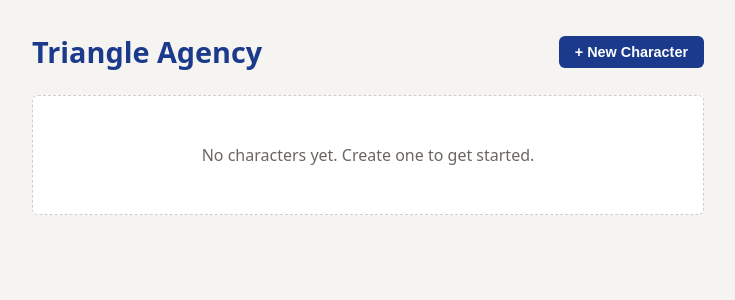
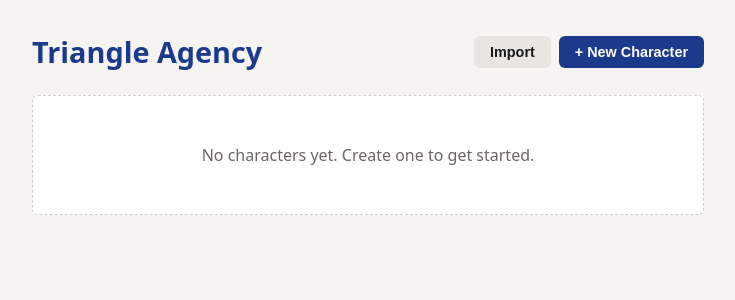
Before and after one commit to RuvikCube-King/Triangle-Agency-Character-Manager, a React (Vite) app: page / in a window 1280 px wide. Shown: the top 300 px of the page, without its empty margins (272-1007 px from the left). Built offline with nearby package versions, Linux system fonts and the light colour scheme.

Commit message:
Adding character export and import functionality

```diff
--- a/src/App.tsx
+++ b/src/App.tsx
@@ -9,7 +9,7 @@ import './App.css';
 type View = 'roster' | 'sheet' | 'edit';
 
 export function App() {
-  const { characters, addCharacter, updateCharacter, deleteCharacter } = useCharacters();
+  const { characters, addCharacter, updateCharacter, deleteCharacter, importCharacter } = useCharacters();
   const [view, setView] = useState<View>('roster');
   const [selectedId, setSelectedId] = useState<string | null>(null);
 
@@ -58,6 +58,7 @@ export function App() {
           onEdit={handleEdit}
           onDelete={handleDelete}
           onCreateNew={handleCreateNew}
+          onImport={importCharacter}
         />
       )}
       {view === 'sheet' && selectedCharacter && (
--- a/src/components/character/CharacterRoster.css
+++ b/src/components/character/CharacterRoster.css
@@ -37,3 +37,5 @@
 .roster-item-name { font-size: 1.1rem; font-weight: 700; }
 .roster-item-title { font-size: 0.85rem; color: var(--color-muted); }
 .roster-item-actions { display: flex; gap: 0.5rem; }
+
+.roster-header-actions { display: flex; gap: 0.5rem; align-items: center; }
--- a/src/components/character/CharacterRoster.tsx
+++ b/src/components/character/CharacterRoster.tsx
@@ -1,4 +1,5 @@
 import './CharacterRoster.css';
+import { useRef } from 'react';
 import { Character } from '../../types/character';
 
 interface Props {
@@ -7,16 +8,58 @@ interface Props {
   onEdit: (id: string) => void;
   onDelete: (id: string) => void;
   onCreateNew: () => void;
+  onImport: (data: unknown) => boolean;
 }
 
-export function CharacterRoster({ characters, onView, onEdit, onDelete, onCreateNew }: Props) {
+function exportCharacter(char: Character) {
+  const blob = new Blob([JSON.stringify(char, null, 2)], { type: 'application/json' });
+  const url = URL.createObjectURL(blob);
+  const a = document.createElement('a');
+  a.href = url;
+  a.download = `${char.name || 'character'}.json`;
+  a.click();
+  URL.revokeObjectURL(url);
+}
+
+export function CharacterRoster({ characters, onView, onEdit, onDelete, onCreateNew, onImport }: Props) {
+  const fileInputRef = useRef<HTMLInputElement>(null);
+
+  function handleFileChange(e: React.ChangeEvent<HTMLInputElement>) {
+    const file = e.target.files?.[0];
+    if (!file) return;
+    const reader = new FileReader();
+    reader.onload = (ev) => {
+      try {
+        const data = JSON.parse(ev.target?.result as string);
+        const ok = onImport(data);
+        if (!ok) alert('Invalid character file.');
+      } catch {
+        alert('Could not read file.');
+      }
+      e.target.value = '';
+    };
+    reader.readAsText(file);
+  }
+
   return (
     <div className="roster">
       <div className="roster-header">
         <h1>Triangle Agency</h1>
-        <button className="btn btn-primary" onClick={onCreateNew}>
-          + New Character
-        </button>
+        <div className="roster-header-actions">
+          <button className="btn btn-secondary" onClick={() => fileInputRef.current?.click()}>
+            Import
+          </button>
+          <input
+            ref={fileInputRef}
+            type="file"
+            accept=".json,application/json"
+            style={{ display: 'none' }}
+            onChange={handleFileChange}
+          />
+          <button className="btn btn-primary" onClick={onCreateNew}>
+            + New Character
+          </button>
+        </div>
       </div>
 
       {characters.length === 0 ? (
@@ -42,6 +85,9 @@ export function CharacterRoster({ characters, onView, onEdit, onDelete, onCreate
                 <button className="btn btn-secondary" onClick={() => onEdit(char.id)}>
                   Edit
                 </button>
+                <button className="btn btn-secondary" onClick={() => exportCharacter(char)}>
+                  Export
+                </button>
                 <button
                   className="btn btn-danger"
                   onClick={() => {
--- a/src/hooks/useCharacters.ts
+++ b/src/hooks/useCharacters.ts
@@ -55,5 +55,17 @@ export function useCharacters() {
     setCharacters((prev) => prev.filter((c) => c.id !== id));
   }
 
-  return { characters, addCharacter, updateCharacter, deleteCharacter };
+  function importCharacter(data: unknown): boolean {
+    try {
+      if (typeof data !== 'object' || data === null) return false;
+      const migrated = migrateCharacter(data);
+      const withNewId: Character = { ...migrated, id: crypto.randomUUID() };
+      setCharacters((prev) => [...prev, withNewId]);
+      return true;
+    } catch {
+      return false;
+    }
+  }
+
+  return { characters, addCharacter, updateCharacter, deleteCharacter, importCharacter };
 }
```
Also changed, not shown: .claude/settings.local.json.
